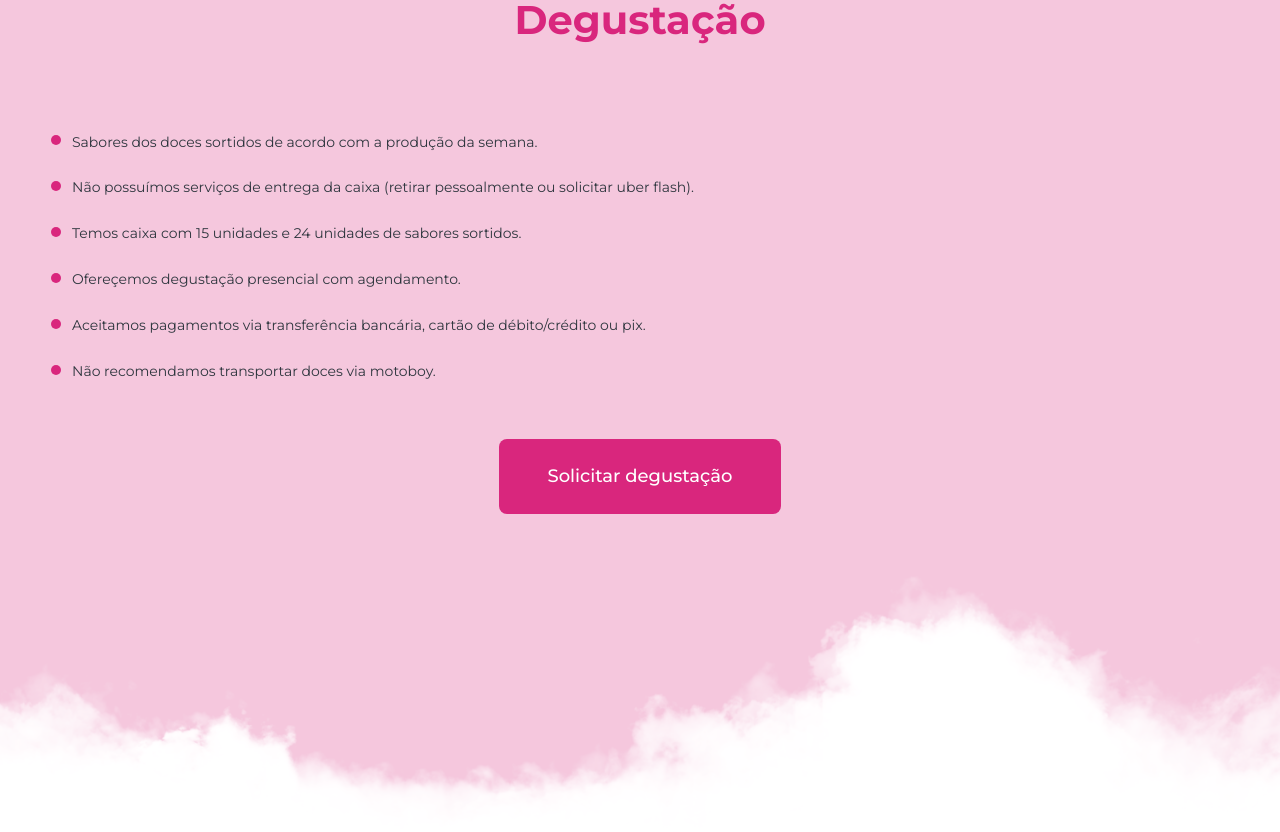
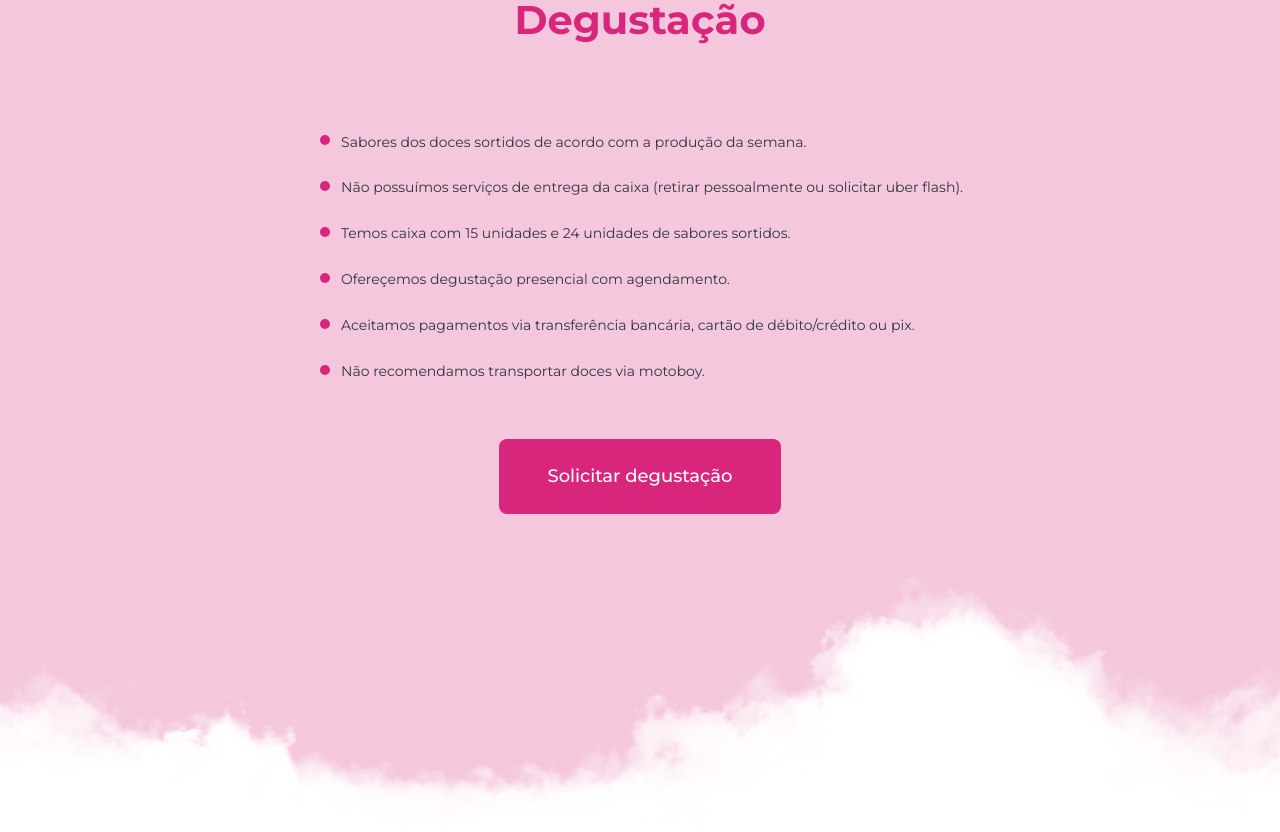
Before and after one commit to marcosprofile/maridocesfinos, a React (Create React App) app: page / in a window 1280 px wide. Shown: the part 5780-6612 px from the top of the page. Built offline with nearby package versions, Linux system fonts and the light colour scheme; the HTML template or start-up script is replaced by a standard one.

Commit message:
feat: alinhamento da seção de degustação

```diff
--- a/src/components/Tasting.jsx
+++ b/src/components/Tasting.jsx
@@ -31,14 +31,14 @@ const Tasting = () => {
         <Title titulo="Degustação" />
       </FlexContainer>
       <PaddingContainer top="5rem" bottom="2rem" left="240px" right="240px" responsive>
-        <FlexContainer align="center">
+        <FlexContainer align="center" justify="center">
           <FlexContainer
             as={motion.div}
             variants={fadeInRightVariant}
             initial="hidden"
             whileInView="visible"
             direction="column"
-            width="100%"
+            justify="center"
             gap="1.5rem"
           >
             <InfoList info="Sabores dos doces sortidos de acordo com a produção da semana." />
```
